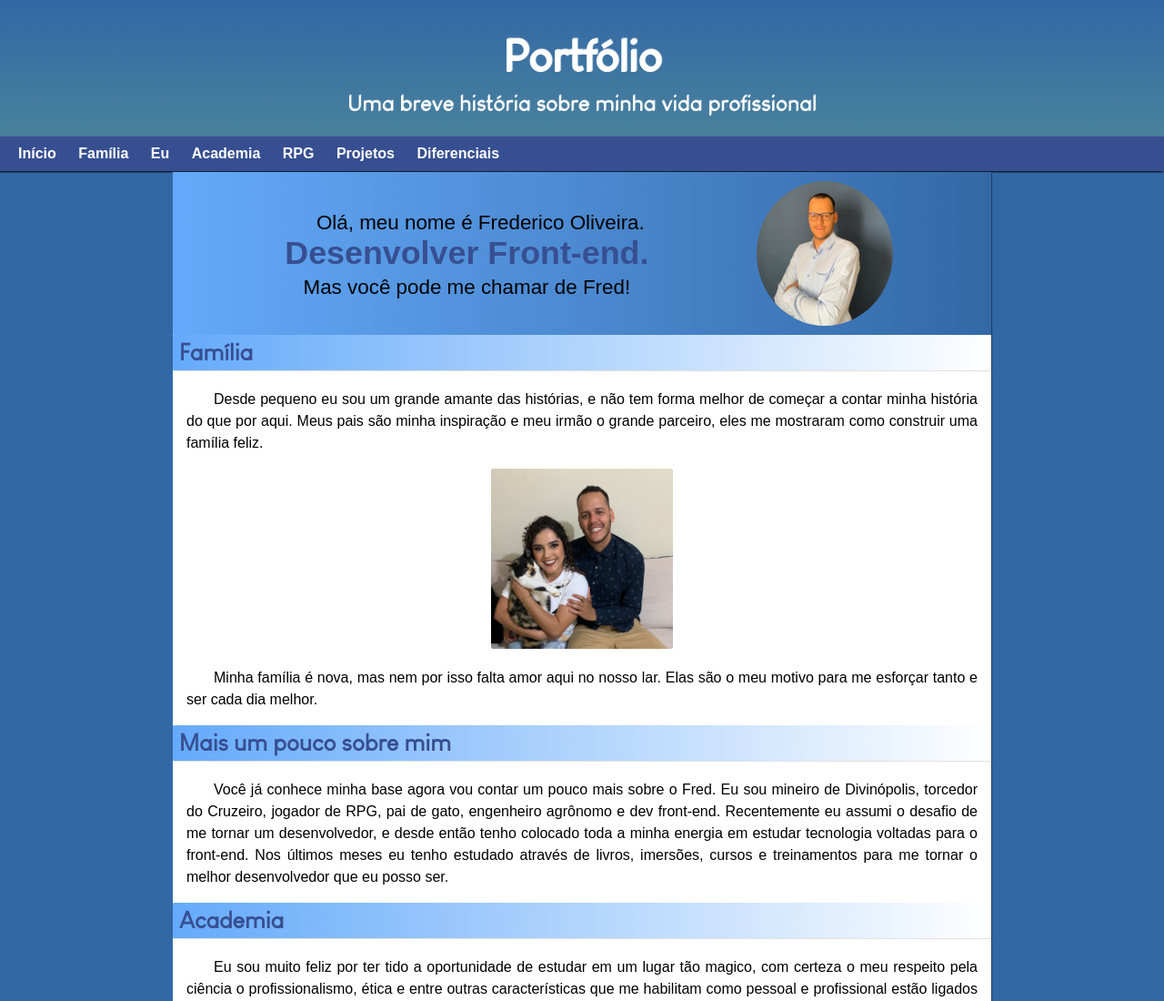
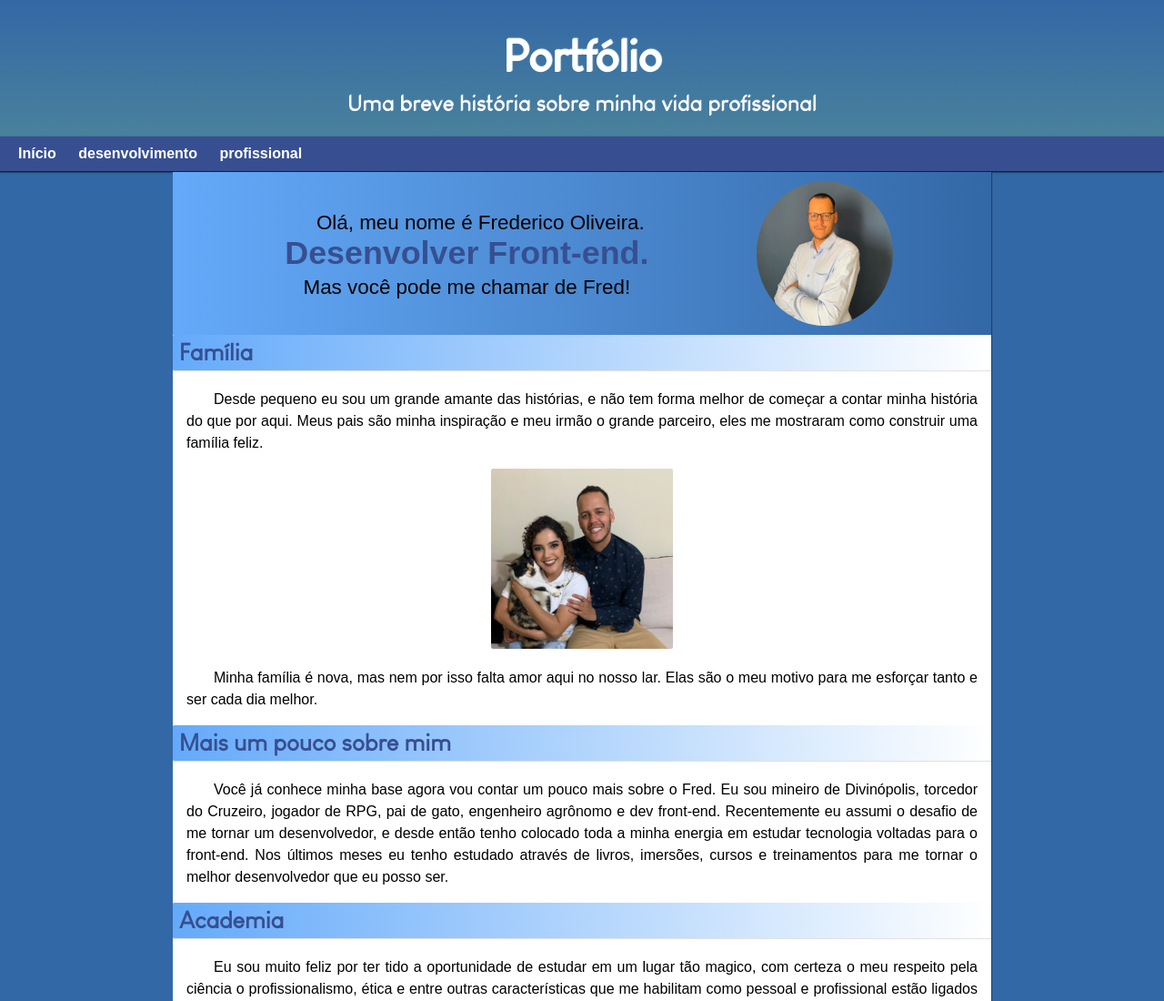
Before and after one commit to fred-olv/portfolio-frederico, a plain HTML site: page index.html in a window 1280 px wide. Shown: the top 1100 px of the page at 91% size. Drawn offline with Linux system fonts and the light colour scheme.

```diff
--- a/index.html
+++ b/index.html
@@ -16,12 +16,8 @@
     </header>
      <nav>
             <a href="#">Início</a>
-            <a href="#">Família</a>
-            <a href="#">Eu</a>
-            <a href="#">Academia</a>
-            <a href="#">RPG</a>
-            <a href="#">Projetos</a>
-            <a href="#">Diferenciais</a>
+            <a href="#">desenvolvimento</a>
+            <a href="#">profissional</a>
         </nav>
     <main>
         <section class="inicio">
```
Also changed, not shown: imagens/reactjs.png.
